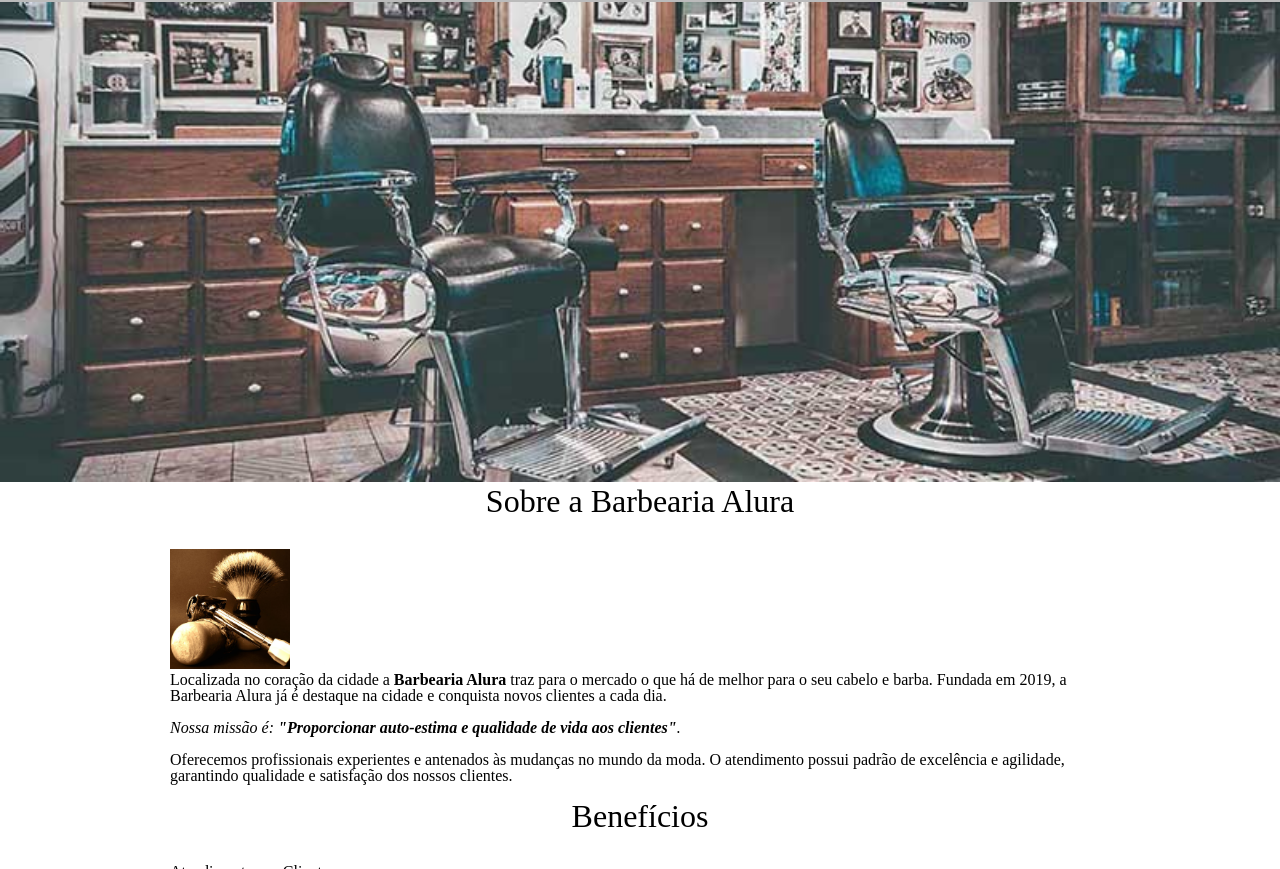
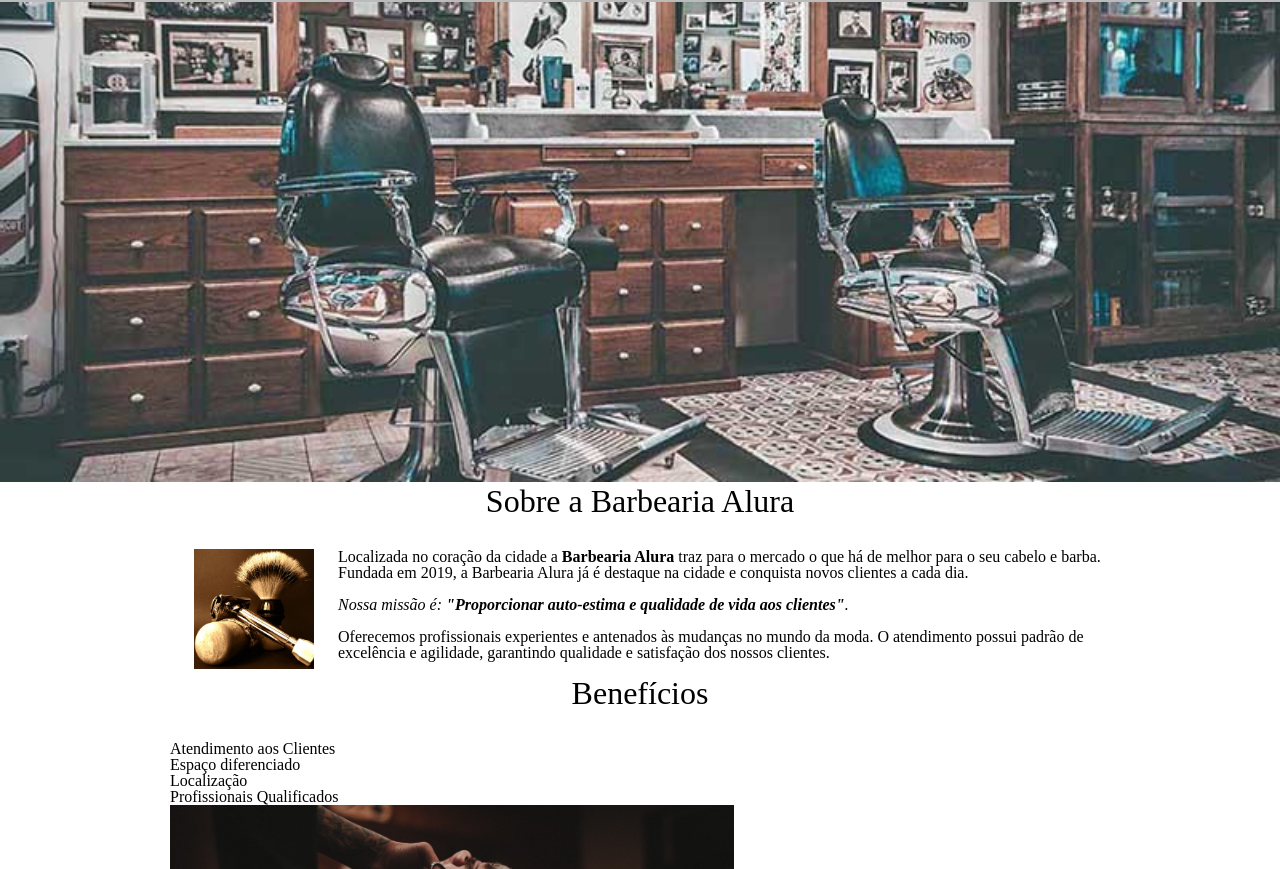
Before and after one commit to g-101/barbearia-alura, a plain HTML site: page index.html in a window 1280 px wide. Shown: the part 299-1168 px from the top of the page. Drawn offline with Linux system fonts and the light colour scheme.

Commit message:
adicionando o float

```diff
--- a/reset.css
+++ b/reset.css
@@ -4,6 +4,9 @@
 
 - Spacing system (px)
   2 / 4 / 8 / 12 / 16 / 24 / 32 / 48 / 64 / 80 / 96 / 128
+Tanto o float:left quanto o float: right servem para que o elemento se destaque na tela,
+deixe de ocupar o espaço em que estava,
+para que os outros elementos possam se posicionar ao redor dele
 */
 * {
   box-sizing: border-box;
--- a/style.css
+++ b/style.css
@@ -63,6 +63,7 @@ footer div {
   text-align: center;
   font-size: 2em;
   margin: 0 0 1em;
+  clear: left;
 }
 
 .principal p {
@@ -83,6 +84,8 @@ footer div {
 
 .utensilios {
   width: 120px;
+  margin: 0 24px 0 24px;
+  float: left;
 }
 
 /* PRODUTOS */
```
